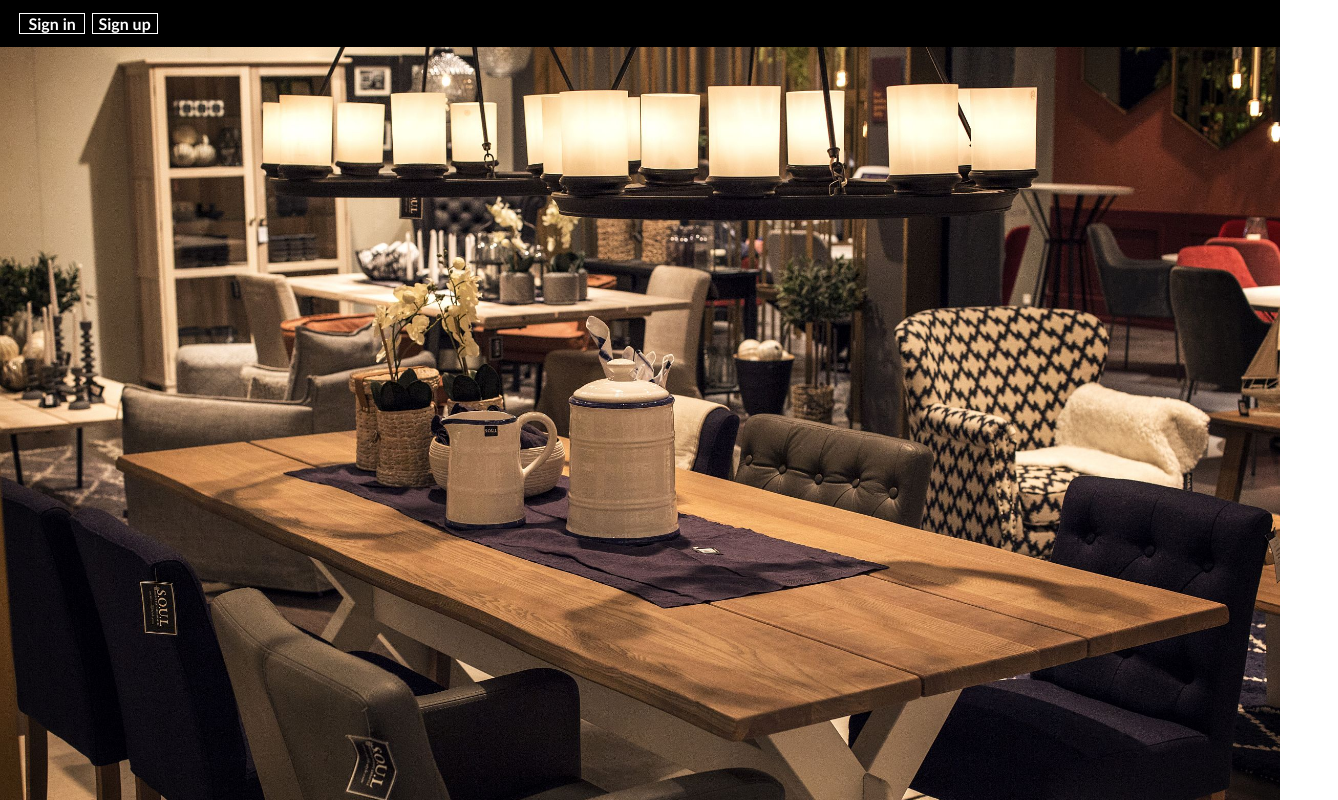
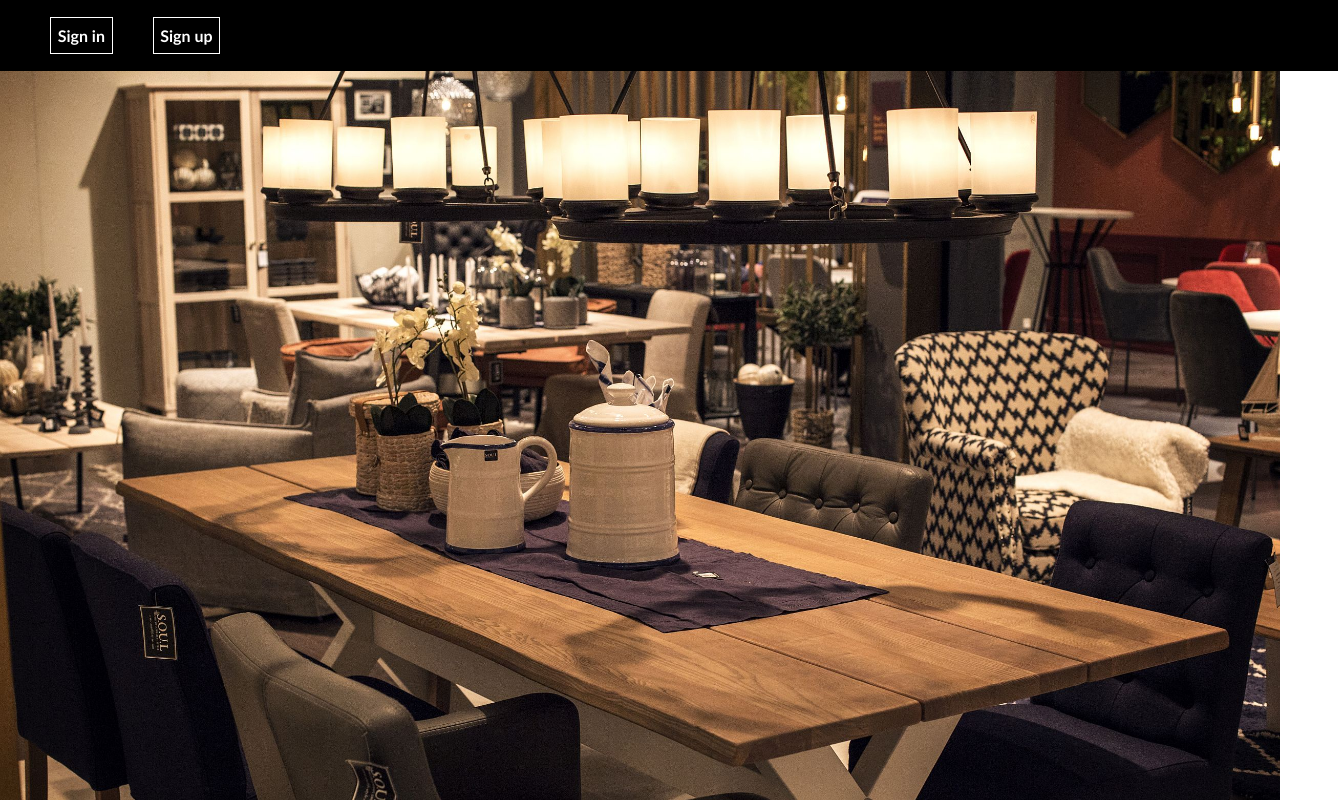
Before and after one commit to EyasSh/RestaurantUI, a plain HTML site: page Index.html in a window 1280 px wide. Shown: the top 800 px of the page, 1338 px wide, since content can reach past the window. Drawn offline with Linux system fonts and the light colour scheme.

Commit message:
Add files via upload

```diff
--- a/home.css
+++ b/home.css
@@ -29,13 +29,14 @@ body
 {
     background-color: black;
     display: flex;
+    padding: 8px 8px 8px 50px;
     flex-direction: row;
-    width: 100%;
-    height: 20%;
+    width: 100vw;
+    min-height: 25px;
+    height: calc(4.25vh * 1.618);
     top: 0%;
     right: 0%;
    flex-basis: auto;
-    padding: 0;
     margin: 0;
     border: 0;
     float: none;
@@ -46,14 +47,11 @@ body
 
     font-family: 'Trebuchet MS';
     background-color: transparent;
+    padding: 1.0235414534288638vh 0.5213764337851929vw 1.0235414534288638vh 0.5213764337851929vw;
     color: white;
-    width: 5%;
-    height: 10%;
-    margin-right:0.5% ;
-    margin-top: 1%;
-    margin-bottom: 1%;
-    margin-left: 1.5%;
-    border: 1px ,solid,white;
+    margin: auto 0;
+    margin-right: 40px;
+    border: 1px solid white;
     text-align: center;
     font-weight: bolder;
 }
@@ -62,12 +60,10 @@ body
 
     font-family: 'Trebuchet MS';
     background-color: transparent;
+    padding: 1.0235414534288638vh 0.5213764337851929vw 1.0235414534288638vh 0.5213764337851929vw;
+    margin: auto 0;
     color: white;
-    width: 5%;
-    height: 10%;
-    margin-top: 1%;
-    margin-bottom: 1%;
-    border: 1px,solid ,white;
+    border: 1px solid white;
     text-align: center;
     font-weight: bolder;
 
```
